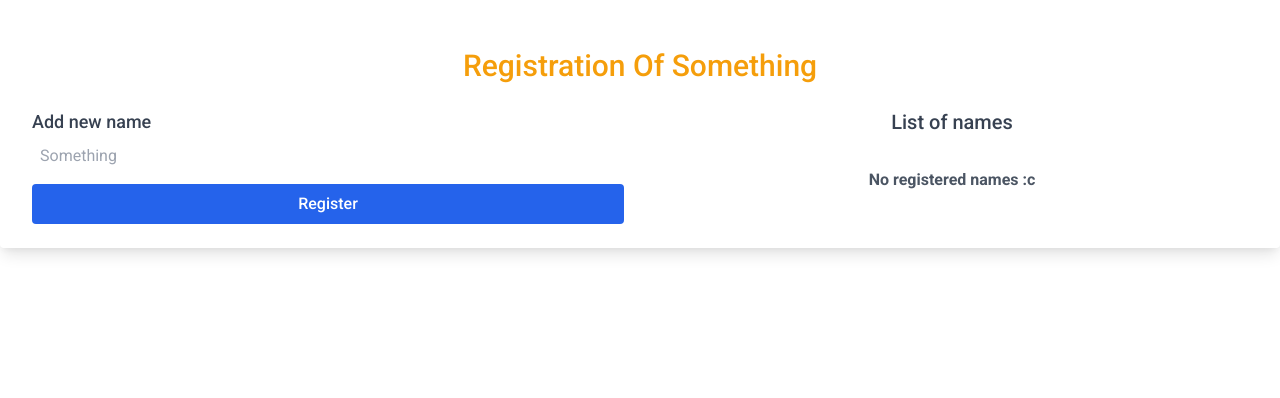
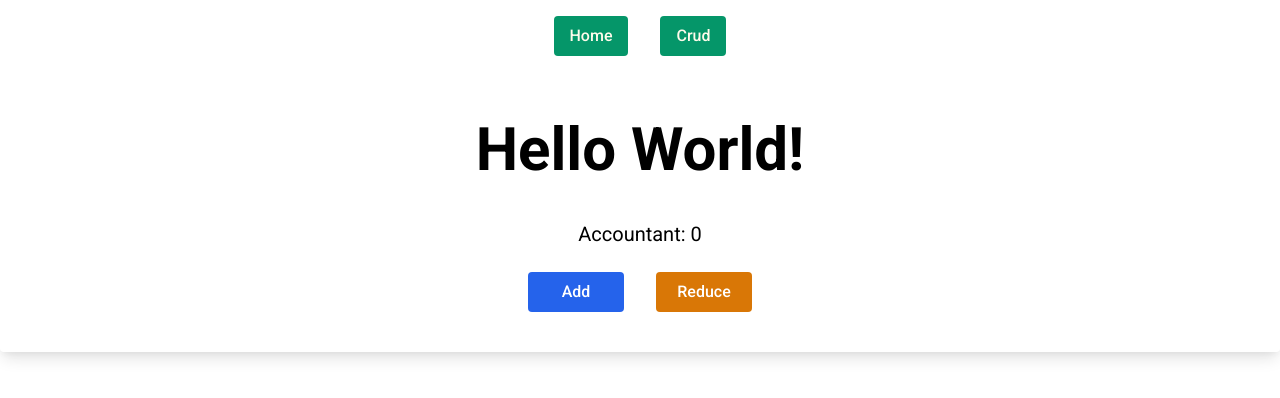
Before and after one commit to Edgar-H/repasos, a React (Create React App) app: page / in a window 1280 px wide. Shown: the top 398 px of the page. Built offline with nearby package versions, Linux system fonts and the light colour scheme.

Commit message:
re-organizado :D

```diff
--- a/package.json
+++ b/package.json
@@ -10,6 +10,7 @@
     "install": "^0.13.0",
     "react": "^17.0.2",
     "react-dom": "^17.0.2",
+    "react-router-dom": "^5.3.0",
     "react-scripts": "4.0.3",
     "uniqid": "^5.4.0",
     "web-vitals": "^1.0.1"
--- a/src/App.js
+++ b/src/App.js
@@ -1,11 +1,32 @@
+import React from "react";
+import { BrowserRouter as Router, Switch, Route, Link } from "react-router-dom";
+import Counter from "./components/Counter";
 import Crud from "./components/Crud";
 
-function App() {
+const App = () => {
   return (
-    <div className="">
-      <Crud />
-    </div>
+    <Router>
+      <nav className="container mx-auto flex justify-center py-4">
+        <Link className="btn-navbar" to="/">
+          Home
+        </Link>
+        <Link className="btn-navbar" to="/crud">
+          Crud
+        </Link>
+      </nav>
+
+      <main className="container mx-auto mt-8 p-4 rounded shadow-lg">
+        <Switch>
+          <Route exact path="/">
+            <Counter />
+          </Route>
+          <Route path="/crud">
+            <Crud />
+          </Route>
+        </Switch>
+      </main>
+    </Router>
   );
-}
+};
 
 export default App;
--- a/src/components/Contador.jsx
+++ /dev/null
@@ -1,22 +0,0 @@
-import React, { useState } from "react";
-
-const Contador = () => {
-  const [contar, setContar] = useState(0);
-
-  const Aumentar = () => {
-    setContar(contar + 1);
-  };
-  const Disminuir = () => {
-    setContar(contar - 1);
-  };
-
-  return (
-    <div>
-      <p>Contador: {contar}</p>
-      <button onClick={Aumentar}>Aumentar</button>
-      <button onClick={Disminuir}>Disminuir</button>
-    </div>
-  );
-};
-
-export default Contador;
--- /dev/null
+++ b/src/components/Counter.jsx
@@ -0,0 +1,37 @@
+import React, { useState } from "react";
+
+const Counter = () => {
+  const [cont, setCont] = useState(0);
+
+  const Add = () => {
+    setCont(cont + 1);
+  };
+  const Reduce = () => {
+    setCont(cont - 1);
+  };
+
+  return (
+    <>
+      <h1 className="text-center text-6xl font-bold">Hello World!</h1>
+      <div className="contador mt-10">
+        <p className="text-center text-xl">Accountant: {cont}</p>
+        <div className="control flex justify-center my-6">
+          <button
+            onClick={Add}
+            className="mr-8 bg-blue-600 hover:bg-blue-500 btn-cont"
+          >
+            Add
+          </button>
+          <button
+            onClick={Reduce}
+            className="bg-yellow-600 hover:bg-yellow-500 btn-cont"
+          >
+            Reduce
+          </button>
+        </div>
+      </div>
+    </>
+  );
+};
+
+export default Counter;
--- a/src/components/Crud.jsx
+++ b/src/components/Crud.jsx
@@ -56,7 +56,7 @@ const Crud = () => {
   };
 
   return (
-    <div className="container rounded shadow-lg mx-auto mt-8 p-4">
+    <div className="container">
       <h2 className="text-yellow-500 text-3xl font-medium text-center capitalize">
         Registration of something
       </h2>
@@ -81,13 +81,13 @@ const Crud = () => {
               {modEdit ? (
                 <>
                   <button
-                    className="btn w-full rounded bg-green-600 px-4 py-2 text-white font-medium "
+                    className="btn w-full rounded bg-green-600 hover:bg-green-500 px-4 py-2 text-white font-medium "
                     type="submit"
                   >
                     Edit
                   </button>
                   <button
-                    className="btn w-full rounded bg-gray-400 px-4 py-2 text-white font-medium mt-2"
+                    className="btn w-full rounded bg-gray-400 hover:bg-gray-300 px-4 py-2 text-white font-medium mt-2"
                     onClick={cancelEdit}
                   >
                     Cancel
@@ -95,7 +95,7 @@ const Crud = () => {
                 </>
               ) : (
                 <button
-                  className="btn w-full rounded bg-blue-600 px-4 py-2 text-white font-medium "
+                  className="btn w-full rounded bg-blue-600 hover:bg-blue-500 px-4 py-2 text-white font-medium "
                   type="submit"
                 >
                   Register
--- a/src/index.css
+++ b/src/index.css
@@ -2,3 +2,11 @@
 @tailwind base;
 @tailwind components;
 @tailwind utilities;
+
+.btn-navbar {
+  @apply bg-green-600 hover:bg-green-400 mx-4 px-4 py-2 rounded text-yellow-50 font-medium;
+}
+
+.btn-cont {
+  @apply w-24 py-2 text-white font-medium rounded;
+}
```
Also changed, not shown: 1 other file (tests, documents, lock files or other folders).
